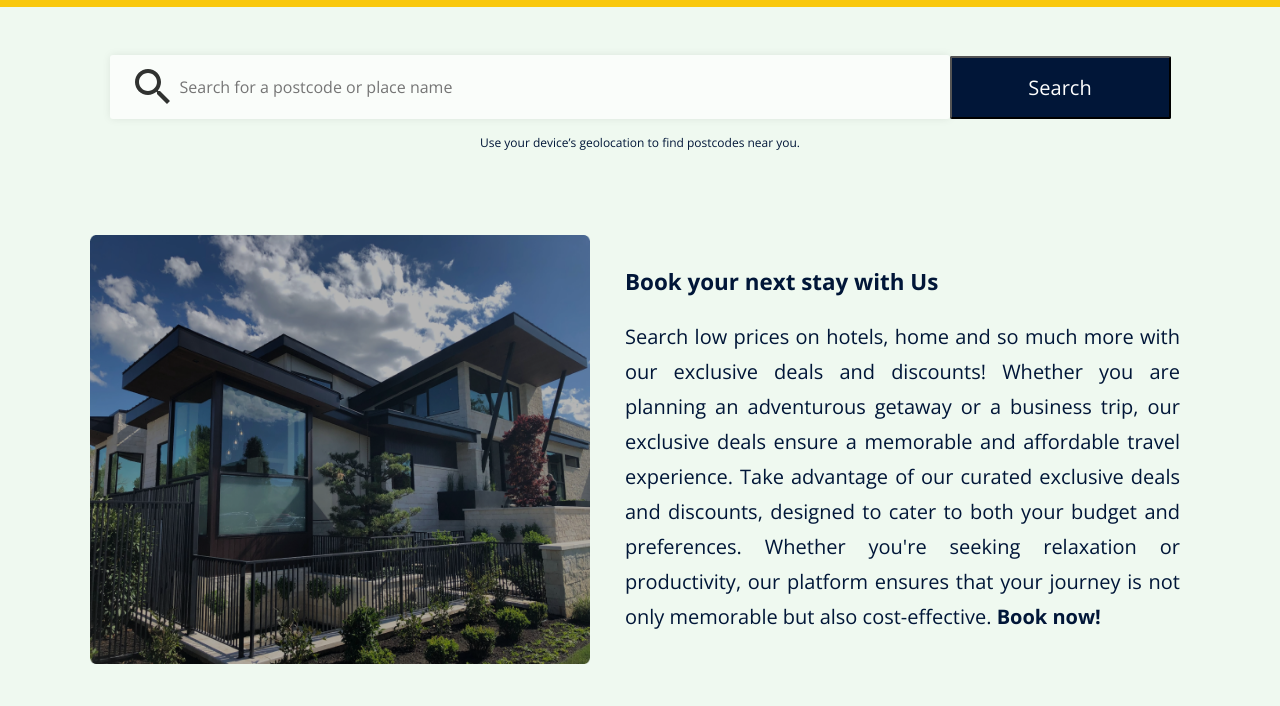
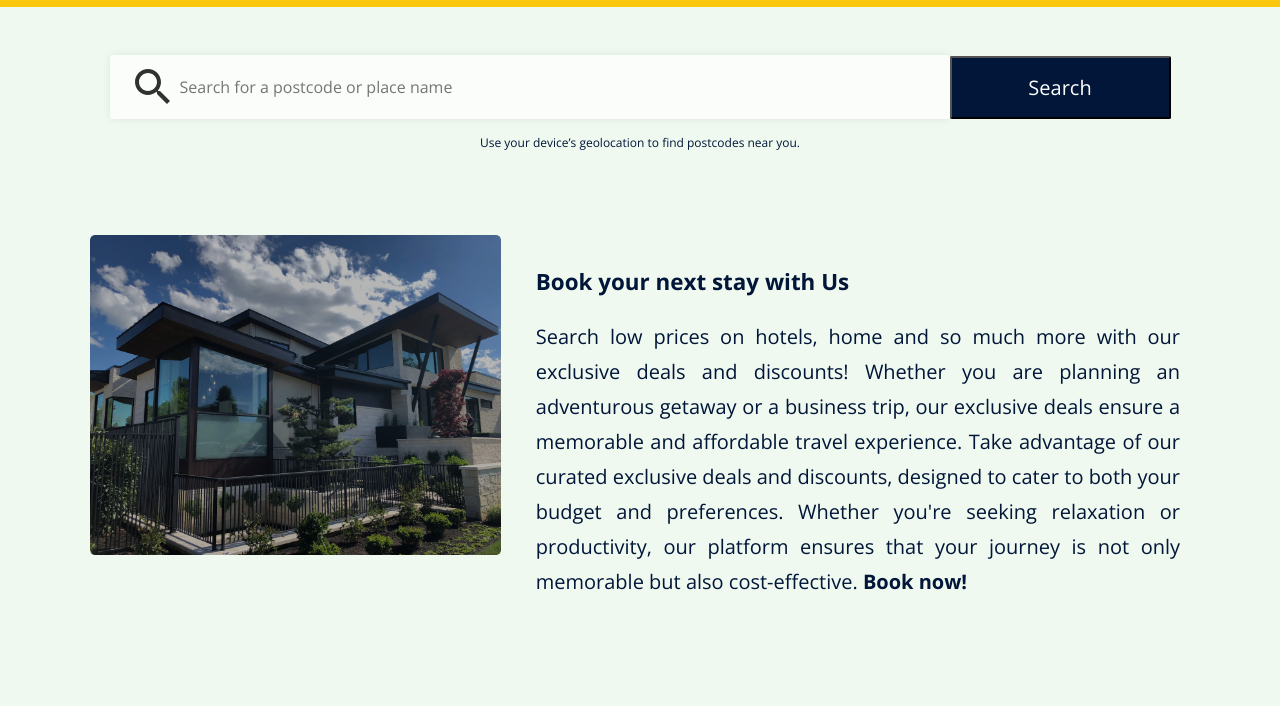
Before and after one commit to BellaAkins/Zuri-Task-3, a plain HTML site: page index.html in a window 1280 px wide. Shown: the part 51-757 px from the top of the page. Drawn offline with nearby package versions, Linux system fonts and the light colour scheme; files that its build step writes are made by us from their sources.

Commit message:
Update main.scss

```diff
--- a/main.scss
+++ b/main.scss
@@ -332,8 +332,8 @@ footer {
         // margin: 0 auto;
 
         img {
-          width: 400px;
-          //height: 100%;
+        width: 30vh;
+          height: 40vh;
         }
 
         .text {
```
